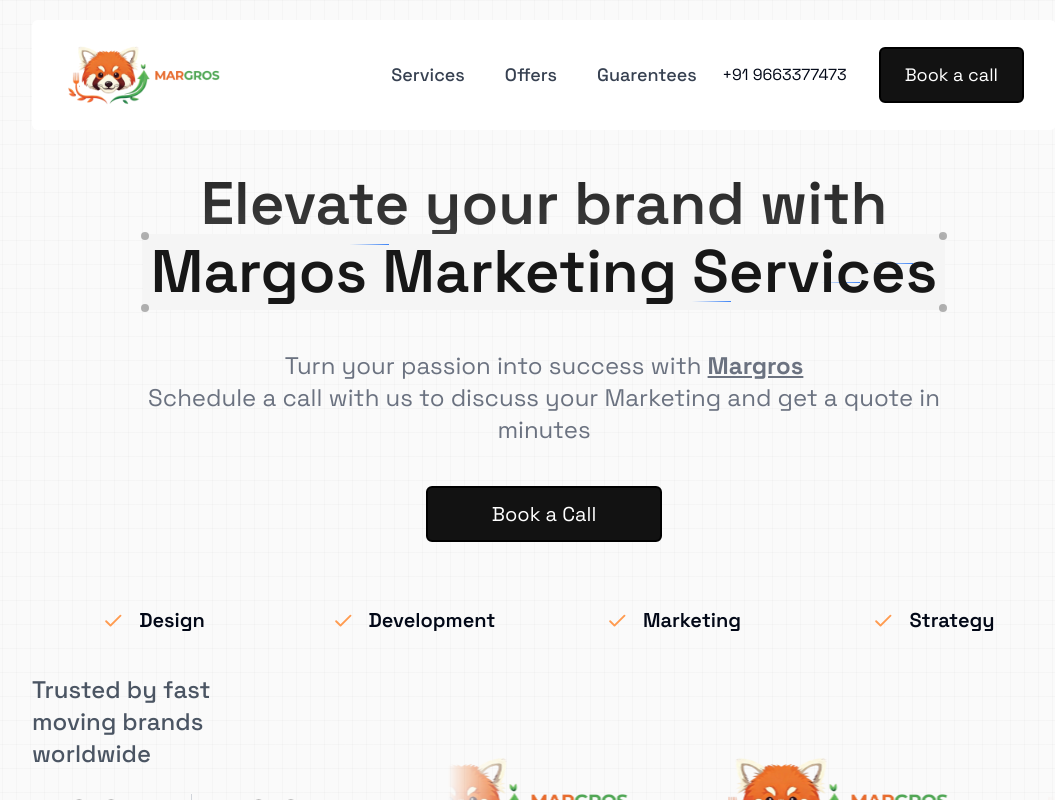
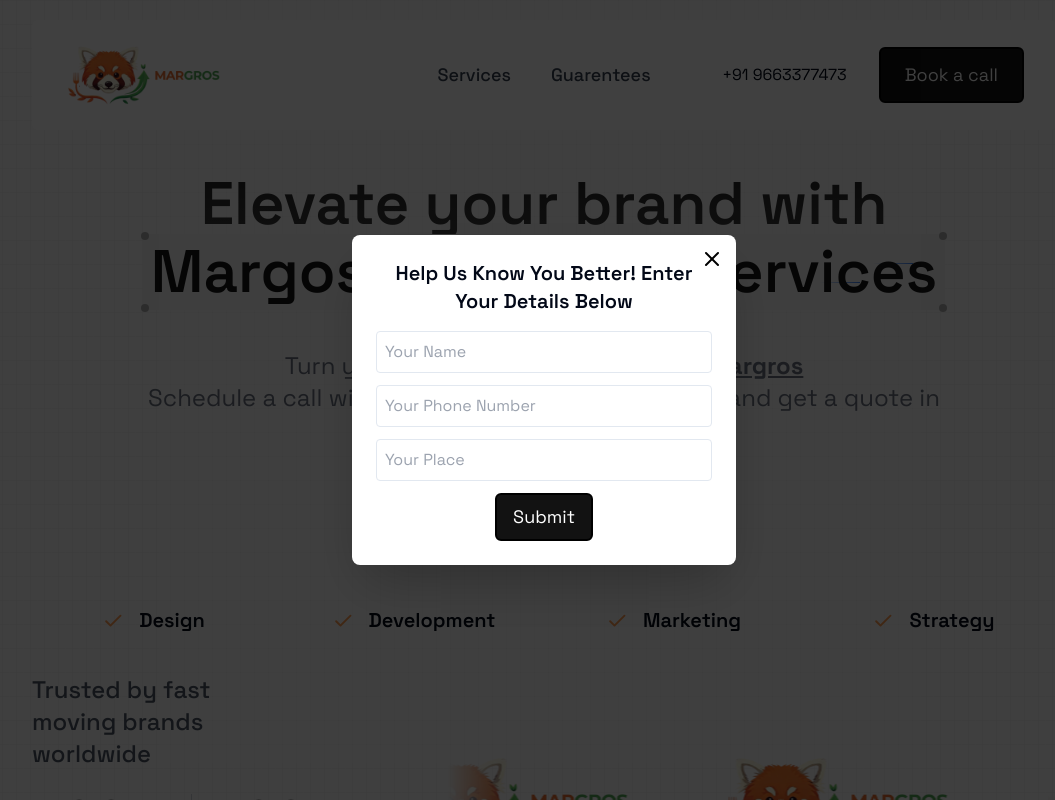
Before and after one commit to Margroms/portfolio, a Next.js app: page / in a window 1280 px wide. Shown: the top 800 px of the page, without its empty margins (96-1151 px from the left). Built offline with nearby package versions, Linux system fonts and the light colour scheme.

Commit message:
update 1.2

```diff
--- a/app/page.tsx
+++ b/app/page.tsx
@@ -1,4 +1,4 @@
-"use client";
+ "use client";
 
 import { AnimatedBeamMultipleOutputDemo } from "@/components/demos/animated-beam-demo";
 import { AnimatedShinyTextDemo } from "@/components/demos/animated-shiny-text-demo";
@@ -17,6 +17,8 @@
 import { ShootingStarsAndStarsBackgroundDemo } from "@/components/demos/shooting-stars-demo";
 import LetsMakeThingsHappenSection from "@/components/ui/lets-make-things-happen";
 
+import { useState, useEffect } from "react";
+import DataCollectionModal from "@/components/modals/dataCollection";
 
 const services = [
   {
@@ -58,6 +60,11 @@
 ];
 
 export default function Home() {
+  const [isModalOpen, setIsModalOpen] = useState(false);
+
+  useEffect(() => {
+    setIsModalOpen(true);
+  }, []);
   return (
     <div
       className="overflow-clip
@@ -97,13 +104,13 @@
             >
               Services
             </ScrollLink>
-
+{/*
             <Link
               href={'/offers'}
               className="hover:text-[#FF9B50]"
             >
               Offers
-            </Link>
+            </Link> */}
 
             <ScrollLink
               to="guarentees"
@@ -142,6 +149,7 @@
           </Link>
         </div>
       </Element>
+      <DataCollectionModal isOpen={isModalOpen} onClose={() => setIsModalOpen(false)} />
 
       <main className="md:pb-10">
         <div className="px-4 md:px-0 w-[90%] md:w-[85%] lg:w-[80%] xl:w-4/5 2xl:w-[68%] mx-auto mt-14">
--- a/components/modals/dataCollection.tsx
+++ b/components/modals/dataCollection.tsx
@@ -1,10 +1,9 @@
 import React, { useState } from "react";
 import { createClient } from "@supabase/supabase-js";
 import { X } from "lucide-react";
-import Link from "next/link";
 
 const supabaseUrl: string = "https://yuumtxoddxjciwahmdrj.supabase.co";
-const supabaseKey: string = "eyJhbGciOiJIUzI1NiIsInR5cCI6IkpXVCJ9.eyJpc3MiOiJzdXBhYmFzZSIsInJlZiI6Inl1dW10eG9kZHhqY2l3YWhtZHJqIiwicm9sZSI6ImFub24iLCJpYXQiOjE3Mzg4MzY2MjgsImV4cCI6MjA1NDQxMjYyOH0.-wJE7PXyW-D_FPRGSwOrl6YuwP0IGvKiTeiesFW2dQY";
+const supabaseKey: string = "eyJhbGciOiJIUzI1NiIsInR5cCI6IkpXVCJ9...";
 const supabase = createClient(supabaseUrl, supabaseKey);
 
 interface DataCollectionModalProps {
@@ -38,14 +37,14 @@
   if (!isOpen) return null;
 
   return (
-    <div className="fixed inset-0 bg-black bg-opacity-50 flex justify-center items-center p-4">
-      <div className="bg-white p-6 rounded-lg shadow-lg w-full max-w-sm relative">
-        <Link href="/">
-          <button className="absolute top-5 right-5 text-black text-lg">
-            <X size={24} />
-          </button>
-        </Link>
-        <h2 className="text-xl font-semibold mb-4 text-center">Enter Your Details</h2>
+    <div className="fixed inset-0 bg-black bg-opacity-75 flex justify-center items-center p-10 z-50">
+      <div className="bg-white p-6 rounded-lg shadow-2xl w-full max-w-sm relative">
+        <button onClick={onClose} className="absolute top-3 right-3 text-black text-lg">
+          <X size={24} />
+        </button>
+        <h2 className="text-xl font-semibold mb-4 text-center">
+  Help Us Know You Better! Enter Your Details Below
+</h2>
         <form onSubmit={handleSubmit} className="flex flex-col space-y-3">
           <input
             type="text"
--- a/components/showcase-navbar.tsx
+++ b/components/showcase-navbar.tsx
@@ -53,9 +53,9 @@
           <Link href="/" className="hover:text-[#FF9B50]">
             Services
           </Link>
-          <Link href="/offers" className="hover:text-[#FF9B50]">
+          {/* <Link href="/offers" className="hover:text-[#FF9B50]">
             Offers
-          </Link>
+          </Link> */}
           <Link href="/" className="hover:text-[#FF9B50]">
             Guarentees
           </Link>
```
